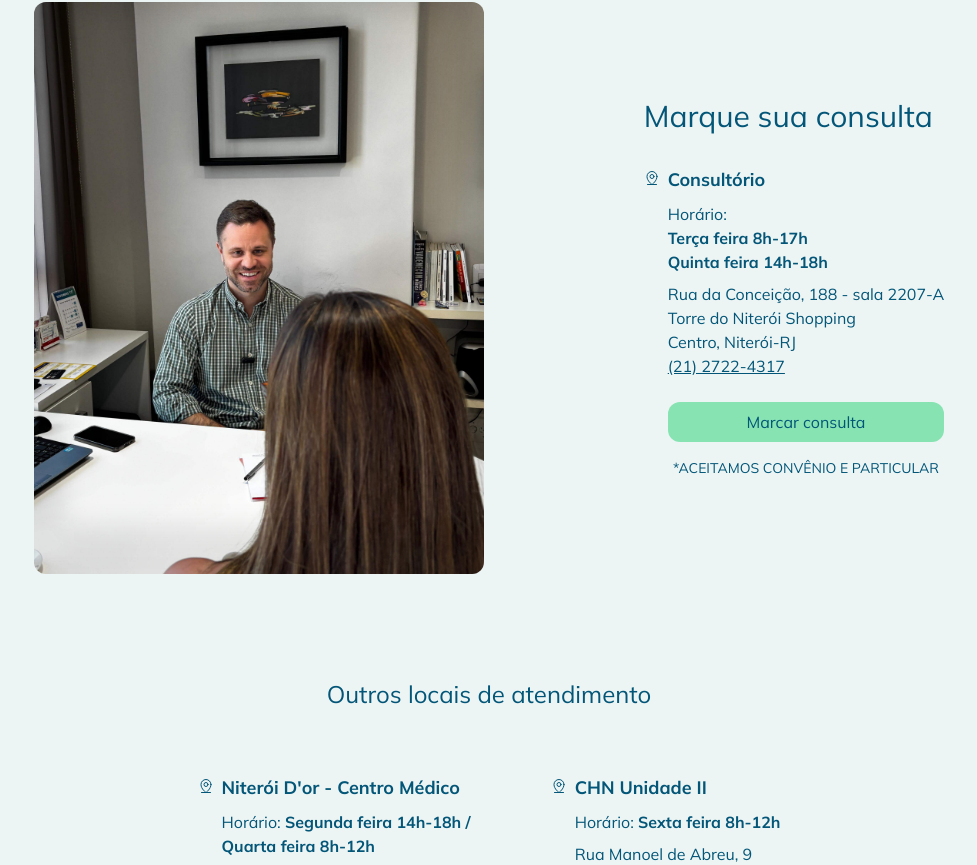
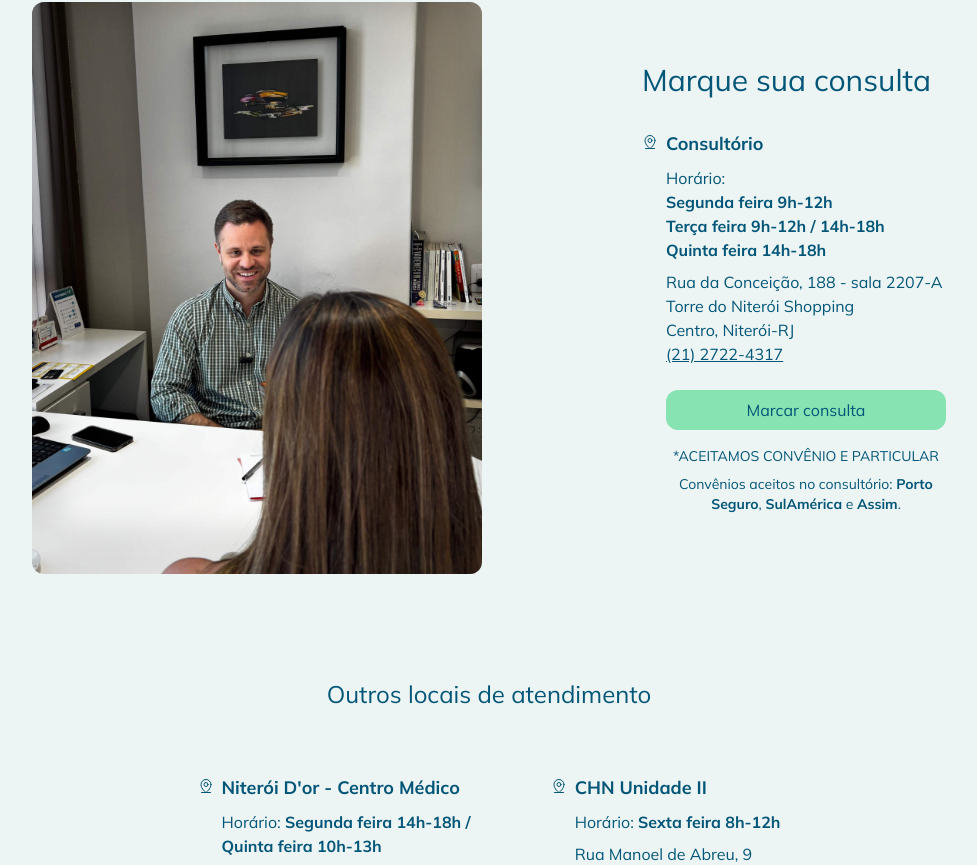
Before and after one commit to savioazb/dr-leo-page, a Next.js app: page / in a window 1280 px wide. Shown: the part 2655-3520 px from the top of the page, without its empty margins (151-1128 px from the left). Built offline with nearby package versions, Linux system fonts and the light colour scheme.

Commit message:
update: revise contact hours and add accepted insurance details

```diff
--- a/src/components/Contato.tsx
+++ b/src/components/Contato.tsx
@@ -39,7 +39,9 @@ export function Contato() {
                   Consultório
                 </h2>
                 <p className="mb-2 text-blue">
-                  Horário: <br /> <b>Terça feira 8h-17h</b>
+                  Horário: <br /> <b>Segunda feira 9h-12h</b>
+                  <br />
+                  <b>Terça feira 9h-12h / 14h-18h</b>
                   <br />
                   <b>Quinta feira 14h-18h</b>
                 </p>
@@ -62,6 +64,10 @@ export function Contato() {
                 <h3 className="mt-4 text-center text-sm text-blue">
                   *ACEITAMOS CONVÊNIO E PARTICULAR
                 </h3>
+                <p className="mt-2 max-w-[280px] text-center text-sm text-blue">
+                  Convênios aceitos no consultório: <b>Porto Seguro</b>,{" "}
+                  <b>SulAmérica</b> e <b>Assim</b>.
+                </p>
               </div>
             </div>
           </div>
--- a/src/components/Convenios.tsx
+++ b/src/components/Convenios.tsx
@@ -16,7 +16,7 @@ export function Convenios() {
             <p className="mb-2 text-blue">
               Horário:{" "}
               <b>
-                Segunda feira 14h-18h / <br /> Quarta feira 8h-12h
+                Segunda feira 14h-18h / <br /> Quinta feira 10h-13h
               </b>
             </p>
             <p className="text-blue">
```
